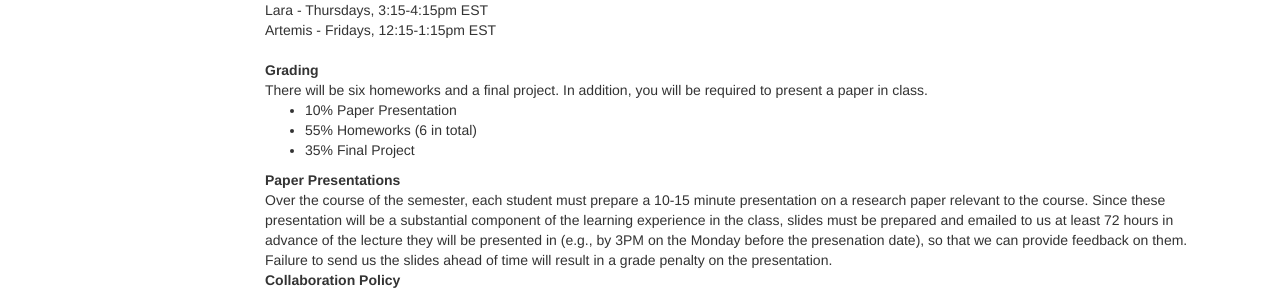
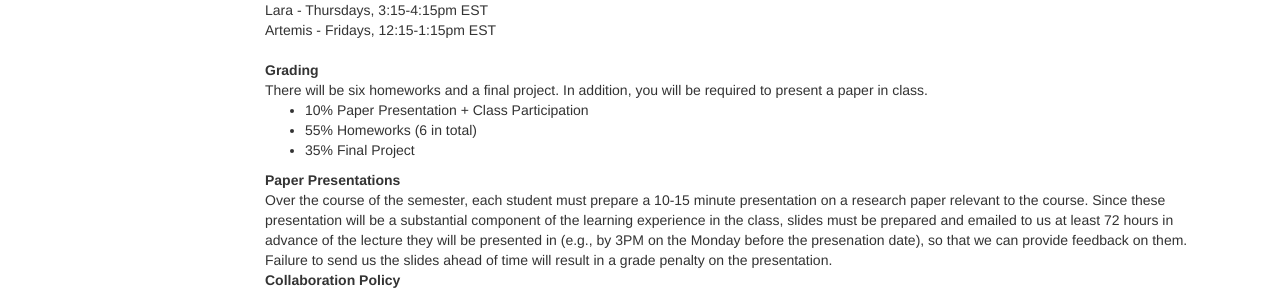
Before and after one commit to interactive-fiction-class/interactive-fiction-class.github.io, a Jekyll site: the page built from index.md, in a window 1280 px wide. Shown: the part 943-1235 px from the top of the page. Built offline with Jekyll 4.4.1, drawn with Linux system fonts in a browser that asks for light colours; nearby versions of some CDN libraries; a script that is not in the unit is left out.

Commit message:
participation grade

```diff
--- a/index.md
+++ b/index.md
@@ -133,7 +133,7 @@ Textbooks
 
 Grading
 : There will be six homeworks and a final project. In addition, you will be required to present a paper in class.
-* 10% Paper Presentation
+* 10% Paper Presentation + Class Participation
 * 55% Homeworks (6 in total)
 * 35% Final Project
 
```
